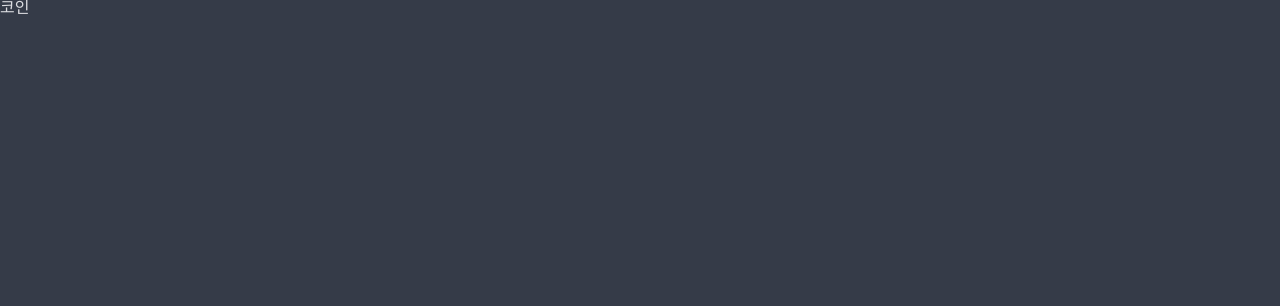
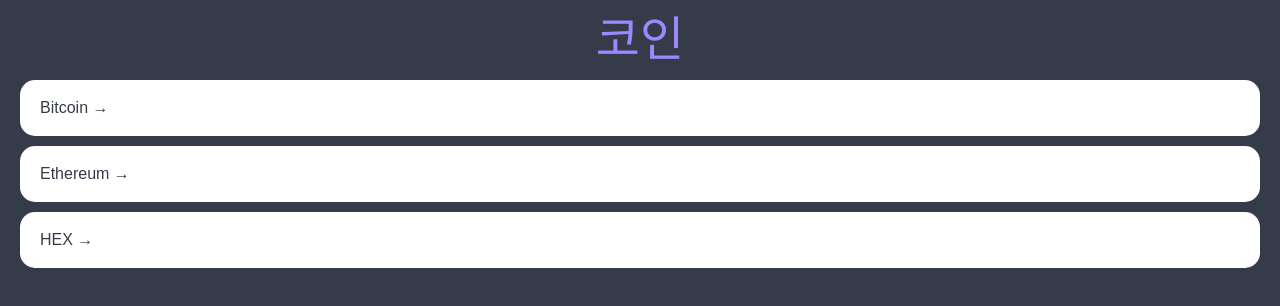
Before and after one commit to taehyeon0412/react_my-coin-tracker, a React (Create React App) app: page / in a window 1280 px wide. Shown: the top 306 px of the page. Built offline with nearby package versions, Linux system fonts and the light colour scheme.

Commit message:
home page(1)
기본틀을 만들고 Link를 이용하여 클릭시 페이지가 넘어갈 수 있게 세팅

```diff
--- a/src/App.tsx
+++ b/src/App.tsx
@@ -65,6 +65,7 @@
 }
 a{
   text-decoration:none;
+  color:inherit; //부모 색깔을 가져와서 링크를 눌러도 색깔이 변하지않음
 }
 `;
 
--- a/src/routes/Coins.tsx
+++ b/src/routes/Coins.tsx
@@ -1,11 +1,85 @@
+import { Link } from "react-router-dom";
 import styled from "styled-components";
 
+const Container = styled.div`
+  padding: 0px 20px;
+`;
+
+const Header = styled.header`
+  height: 10vh;
+  display: flex;
+  justify-content: center;
+  align-items: center;
+`;
+
+const CoinsList = styled.ul``;
+
+const Coin = styled.li`
+  background-color: white;
+  color: ${(props) => props.theme.bgColor};
+  margin-bottom: 10px;
+  border-radius: 15px;
+  a {
+    display: block; //div의 속성을 가짐 글씨말고도 width 자체 클릭 가능
+    padding: 20px;
+  }
+  &:hover {
+    a {
+      color: ${(props) => props.theme.accentColor};
+    }
+  }
+`;
+
 const Title = styled.h1`
+  font-size: 48px;
   color: ${(props) => props.theme.accentColor};
 `;
 
+const coins = [
+  {
+    id: "btc-bitcoin",
+    name: "Bitcoin",
+    symbol: "BTC",
+    rank: 1,
+    is_new: false,
+    is_active: true,
+    type: "coin",
+  },
+  {
+    id: "eth-ethereum",
+    name: "Ethereum",
+    symbol: "ETH",
+    rank: 2,
+    is_new: false,
+    is_active: true,
+    type: "coin",
+  },
+  {
+    id: "hex-hex",
+    name: "HEX",
+    symbol: "HEX",
+    rank: 3,
+    is_new: false,
+    is_active: true,
+    type: "token",
+  },
+];
+
 function Coins() {
-  return <Title>코인</Title>;
+  return (
+    <Container>
+      <Header>
+        <Title>코인</Title>
+      </Header>
+      <CoinsList>
+        {coins.map((coin) => (
+          <Coin key={coin.id}>
+            <Link to={`/${coin.id}`}>{coin.name} &rarr;</Link>
+          </Coin>
+        ))}
+      </CoinsList>
+    </Container>
+  );
 }
 
 export default Coins;
--- a/src/theme.ts
+++ b/src/theme.ts
@@ -3,5 +3,5 @@
 export const Theme: DefaultTheme = {
   bgColor: "#353b48",
   textColor: "#dcdde1",
-  accentColor: "#dcdde1",
+  accentColor: "#9c88ff",
 };
```
